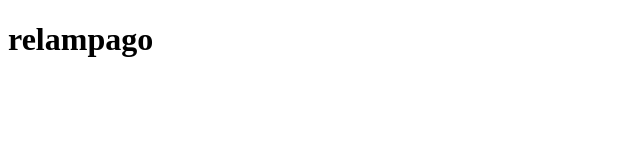
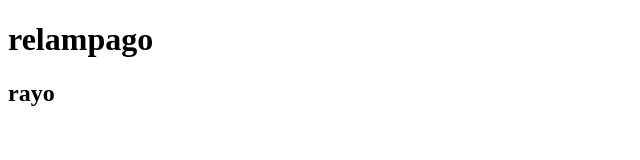
Before and after one commit to jhoel-stack/proyectoweb, a plain HTML site: page index.html in a window 1280 px wide. Shown: the full height of the page, 0-640 px from the left. Drawn offline with Linux system fonts and the light colour scheme.

Commit message:
agregando una h2

```diff
--- a/index.html
+++ b/index.html
@@ -7,6 +7,6 @@
 </head>
 <body>
     <h1>relampago</h1>
-
+    <h2>rayo</h2>
 </body>
 </html>
```
